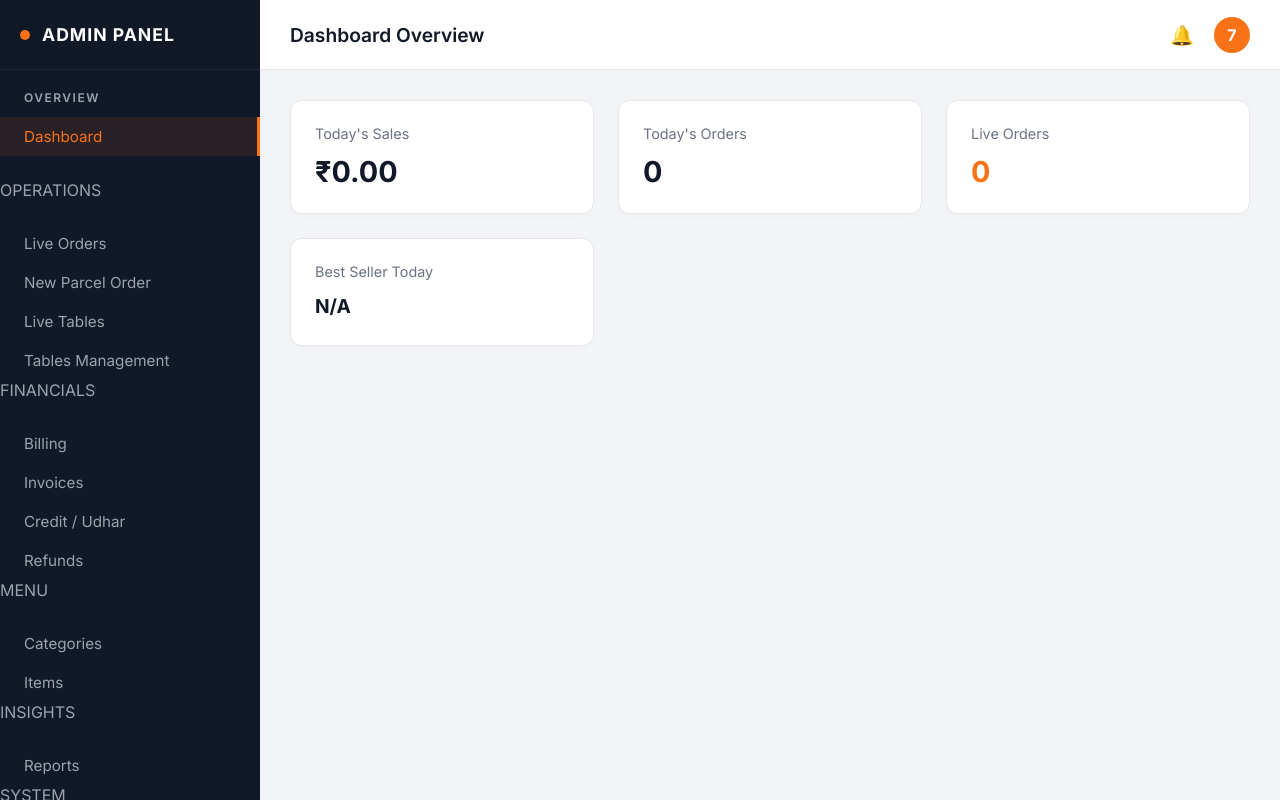
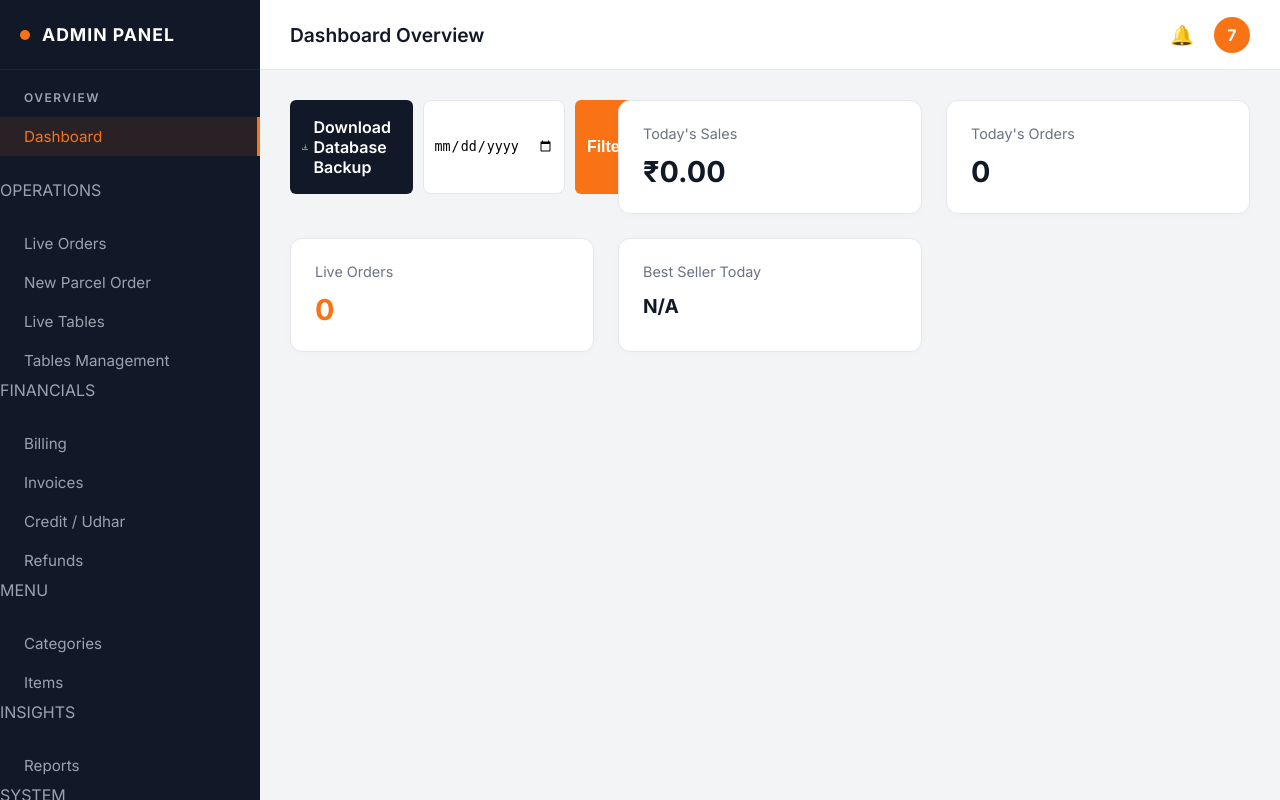
Before and after one commit to shuhaagansarees/restaurant_system, a Flask app: page /admin/dashboard in a window 1280 px wide. Run offline with Flask 3, Linux system fonts and the light colour scheme; a user stored in the database is signed in; data comes from the database, SQL or seed files in the repository; data that the repository does not hold is empty; some libraries are stand-ins or nearby versions.

Commit message:
Phase 19 - Automatic Daily Database Backup via Email & Dashboard Download

```diff
--- a/app.py
+++ b/app.py
@@ -1,8 +1,12 @@
 import os
 import qrcode
-from io import BytesIO
+import io
+import csv
+import zipfile
+import smtplib
+from email.message import EmailMessage
 from datetime import datetime, timedelta
-from flask import Flask, render_template, request, redirect, url_for, flash, jsonify
+from flask import Flask, render_template, request, redirect, url_for, flash, jsonify, send_file
 from flask_socketio import SocketIO
 from flask_login import LoginManager, login_user, logout_user, login_required, current_user
 from dotenv import load_dotenv
@@ -150,12 +154,116 @@ def internal_error(error):
 def not_found_error(error):
     return render_template('404.html'), 404
 
+def export_model_to_csv(model):
+    si = io.StringIO()
+    cw = csv.writer(si)
+    columns = [column.name for column in model.__mapper__.columns]
+    cw.writerow(columns)
+    records = model.query.all()
+    for record in records:
+        cw.writerow([getattr(record, col) for col in columns])
+    return si.getvalue()
+
+def generate_backup_zip():
+    models_to_backup = [
+        ('orders.csv', Order),
+        ('order_items.csv', OrderItem),
+        ('invoices.csv', Invoice),
+        ('credit_ledger.csv', CreditLedger),
+        ('refunds.csv', Refund),
+        ('menu_items.csv', MenuItem),
+        ('categories.csv', Category),
+        ('tables.csv', Table)
+    ]
+
+    zip_buffer = io.BytesIO()
+    with zipfile.ZipFile(zip_buffer, 'w', zipfile.ZIP_DEFLATED) as zf:
+        for filename, model in models_to_backup:
+            csv_data = export_model_to_csv(model)
+            zf.writestr(filename, csv_data)
+
+    zip_buffer.seek(0)
+    return zip_buffer
+
+def send_backup_email(zip_buffer):
+    smtp_server = os.environ.get('SMTP_SERVER')
+    smtp_port = os.environ.get('SMTP_PORT')
+    smtp_username = os.environ.get('SMTP_USERNAME')
+    smtp_password = os.environ.get('SMTP_PASSWORD')
+
+    if not all([smtp_server, smtp_port, smtp_username, smtp_password]):
+        print("SMTP credentials not configured. Skipping email backup.")
+        return False
+
+    msg = EmailMessage()
+    msg['Subject'] = f"Shiv Shakti System Database Backup - {datetime.now().strftime('%Y-%m-%d')}"
+    msg['From'] = smtp_username
+    msg['To'] = 'shivshaktidindoli@gmail.com'
+    msg.set_content("Please find attached the daily database backup (CSV format).")
+
+    msg.add_attachment(
+        zip_buffer.read(),
+        maintype='application',
+        subtype='zip',
+        filename=f"shivshakti_backup_{datetime.now().strftime('%Y%m%d')}.zip"
+    )
+    zip_buffer.seek(0)
+
+    try:
+        if int(smtp_port) == 465:
+            server = smtplib.SMTP_SSL(smtp_server, int(smtp_port))
+        else:
+            server = smtplib.SMTP(smtp_server, int(smtp_port))
+            server.starttls()
+
+        server.login(smtp_username, smtp_password)
+        server.send_message(msg)
+        server.quit()
+        print("Backup email sent successfully.")
+        return True
+    except Exception as e:
+        print(f"Failed to send backup email: {e}")
+        return False
+
 # --- ROUTES ---
 
 @app.route('/ping')
 @limiter.exempt
 def ping():
     return "OK", 200
+
+@app.route('/api/trigger_backup')
+@csrf.exempt
+@limiter.exempt
+def trigger_backup():
+    secret_key = os.environ.get('BACKUP_SECRET_KEY')
+    req_key = request.args.get('key')
+
+    if not secret_key or req_key != secret_key:
+        return jsonify({'success': False, 'message': 'Unauthorized'}), 403
+
+    try:
+        zip_buffer = generate_backup_zip()
+        email_sent = send_backup_email(zip_buffer)
+        return jsonify({'success': True, 'message': 'Backup generated', 'email_sent': email_sent})
+    except Exception as e:
+        return jsonify({'success': False, 'message': str(e)}), 500
+
+@app.route('/admin/download_backup')
+@login_required
+@csrf.exempt
+def download_backup():
+    try:
+        zip_buffer = generate_backup_zip()
+        return send_file(
+            zip_buffer,
+            mimetype='application/zip',
+            as_attachment=True,
+            download_name=f"shivshakti_backup_{datetime.now().strftime('%Y%m%d')}.zip"
+        )
+    except Exception as e:
+        flash(f"Failed to generate backup: {e}")
+        return redirect(url_for('admin_dashboard'))
 
 @app.route('/')
 def index():
--- a/templates/admin/dashboard.html
+++ b/templates/admin/dashboard.html
@@ -5,6 +5,19 @@
 
 {% block content %}
 <div class="dashboard-grid">
+    <div style="display: flex; gap: 10px; margin-bottom: 20px;">
+        <a href="{{ url_for('download_backup') }}" class="btn-primary" style="text-decoration: none; display: flex; align-items: center; gap: 5px; background: var(--text-primary);">
+            <svg width="16" height="16" fill="currentColor" viewBox="0 0 16 16">
+                <path d="M.5 9.9a.5.5 0 0 1 .5.5v2.5a1 1 0 0 0 1 1h12a1 1 0 0 0 1-1v-2.5a.5.5 0 0 1 1 0v2.5a2 2 0 0 1-2 2H2a2 2 0 0 1-2-2v-2.5a.5.5 0 0 1 .5-.5z"/>
+                <path d="M7.646 11.854a.5.5 0 0 0 .708 0l3-3a.5.5 0 0 0-.708-.708L8.5 10.293V1.5a.5.5 0 0 0-1 0v8.793L5.354 8.146a.5.5 0 1 0-.708.708l3 3z"/>
+            </svg>
+            Download Database Backup
+        </a>
+        <form method="GET" action="{{ url_for('admin_dashboard') }}" style="display:flex; gap:10px;">
+            <input type="date" name="date" value="{{ date_str }}" style="padding: 10px; border: 1px solid var(--border-color); border-radius: 8px;">
+            <button type="submit" class="btn-primary">Filter</button>
+        </form>
+    </div>
     <div class="stat-card">
         <div class="stat-title">Today's Sales</div>
         <div class="stat-value">₹{{ stats.today_sales }}</div>
```
Also changed, not shown: test_phase19.py (added, +19 -0 lines), 1 other file.
